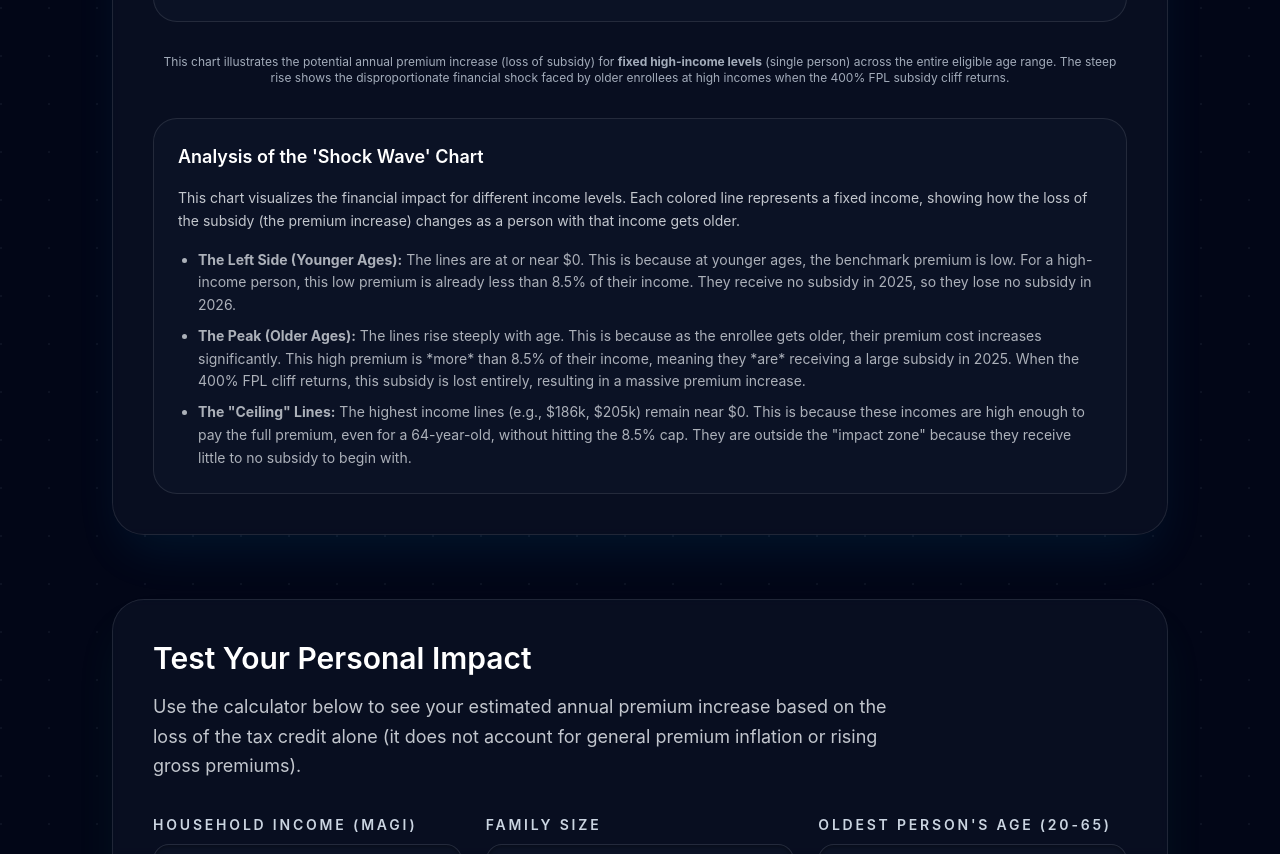
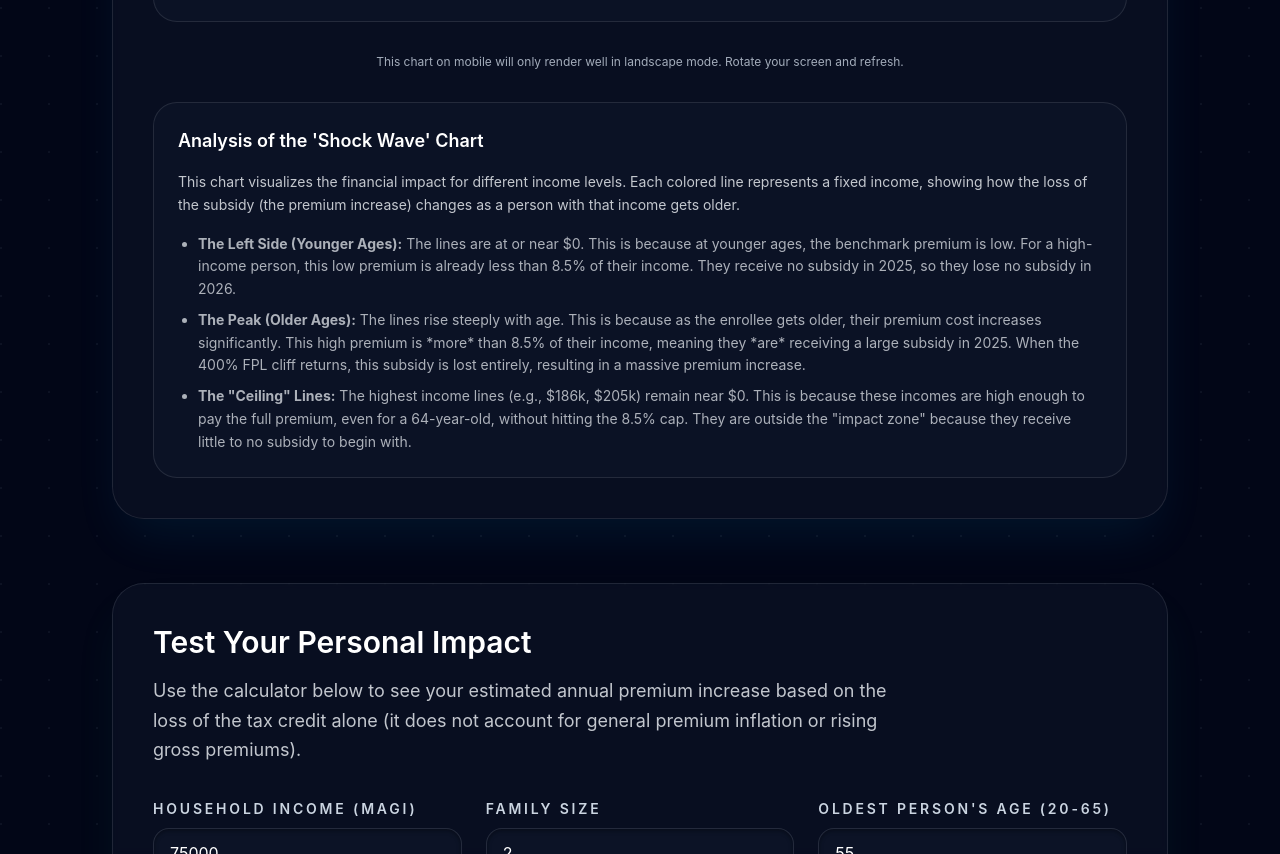
Before and after one commit to cgrinker/shutdown2025, a plain HTML site: page index.html in a window 1280 px wide. Shown: the part 2009-2863 px from the top of the page. Drawn offline with nearby package versions, Linux system fonts and the light colour scheme.

Commit message:
"Rotating!" -Gyrocopter

```diff
--- a/index.html
+++ b/index.html
@@ -95,7 +95,7 @@
                 <div class="rounded-3xl border border-white/10 bg-slate-900/60 p-6">
                     <canvas id="impactChart"></canvas>
                 </div>
-                <p class="text-center text-xs text-slate-300/80">This chart illustrates the potential annual premium increase (loss of subsidy) for <strong>fixed high-income levels</strong> (single person) across the entire eligible age range. The steep rise shows the disproportionate financial shock faced by older enrollees at high incomes when the 400% FPL subsidy cliff returns.</p>
+                <p class="text-center text-xs text-slate-300/80">This chart on mobile will only render well in landscape mode. Rotate your screen and refresh.</p>
 
                 <div class="space-y-4 rounded-3xl border border-white/10 bg-slate-900/60 p-6">
                     <h3 class="text-lg font-semibold text-white">Analysis of the 'Shock Wave' Chart</h3>
```
